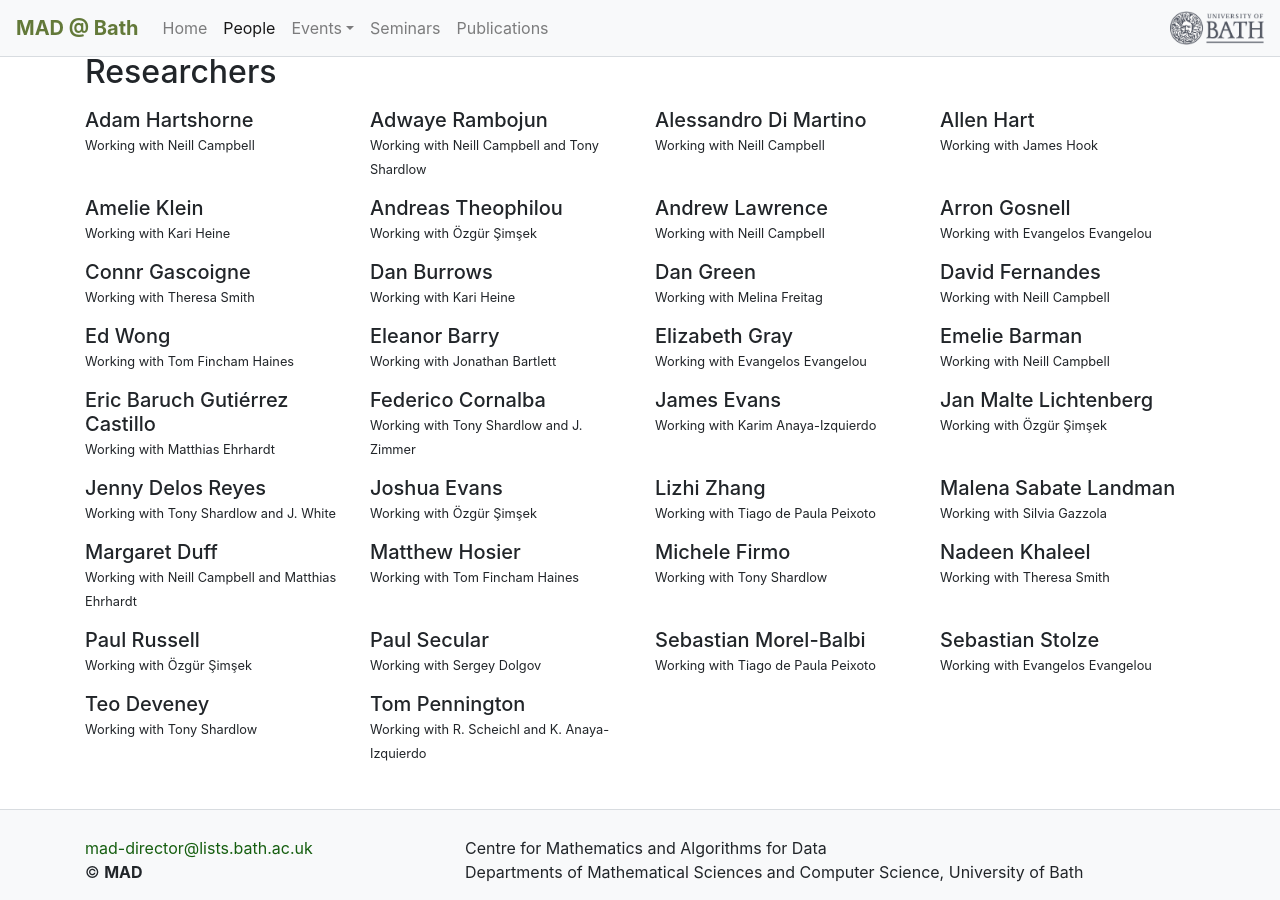
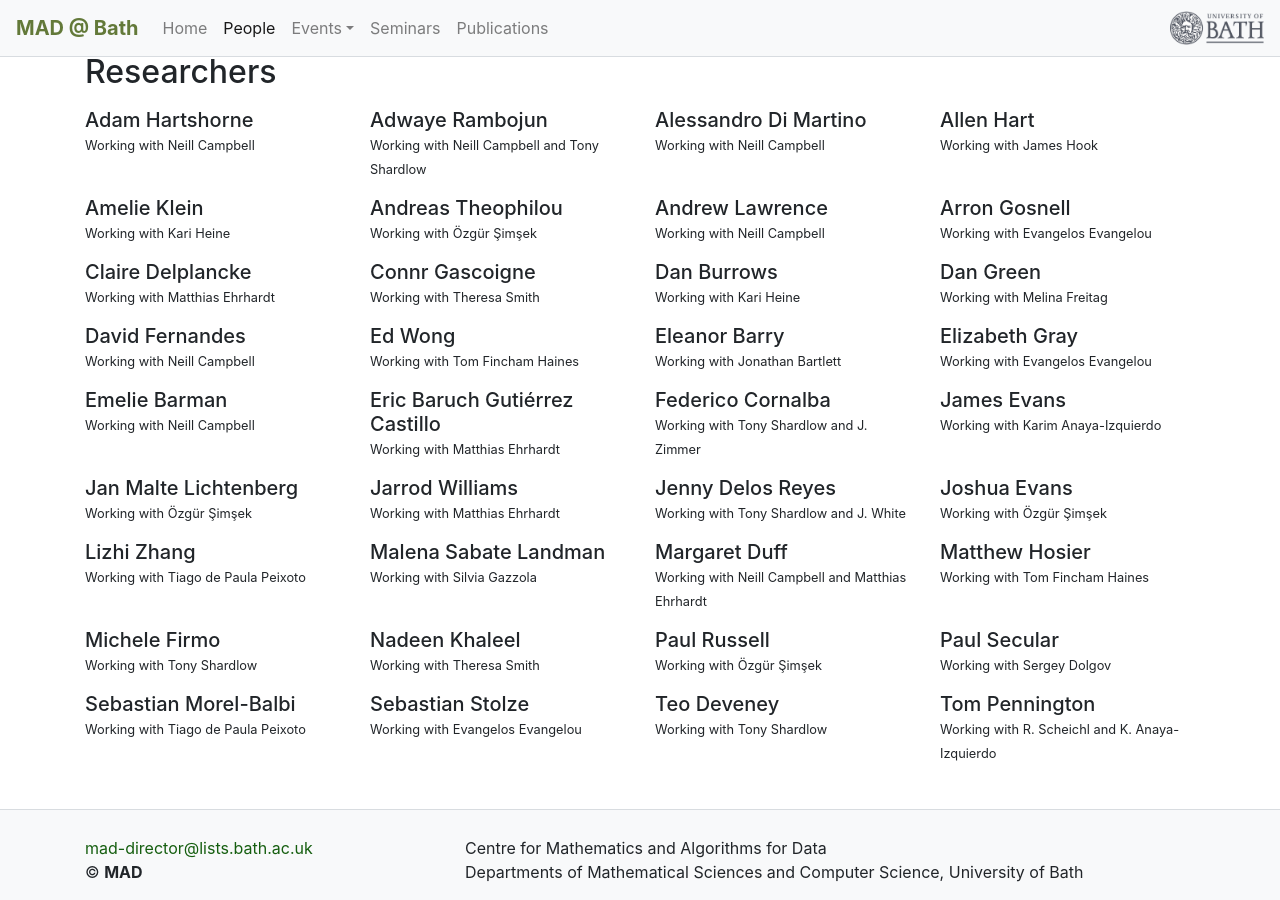
Before and after one commit to mathematics-and-algorithms-for-data/mathematics-and-algorithms-for-data.github.io, a Jekyll site: the page built from people.md, in a window 1280 px wide and 900 px high, scrolled down 1324 px. Built offline with Jekyll 4.4.1, drawn with Linux system fonts in a browser that asks for light colours; nearby versions of some CDN libraries.

Commit message:
Update people.yml
Add jarrod and claire

```diff
--- a/_data/people.yml
+++ b/_data/people.yml
@@ -94,6 +94,8 @@ researchers:
     working: "Tony Shardlow and J. White"
   - name: "Teo Deveney"
     working: "Tony Shardlow"
+  - name: "Claire Delplancke"
+    working: "Matthias Ehrhardt"
   - name: "Margaret Duff"
     working: "Neill Campbell and Matthias Ehrhardt"
   - name: "Joshua Evans"
@@ -144,6 +146,8 @@ researchers:
     working: "Evangelos Evangelou"
   - name: "Andreas Theophilou"
     working: "Özgür Şimşek"
+  - name: "Jarrod Williams"
+    working: "Matthias Ehrhardt"
   - name: "Ed Wong"
     working: "Tom Fincham Haines"
   - name: "Lizhi Zhang"
```
